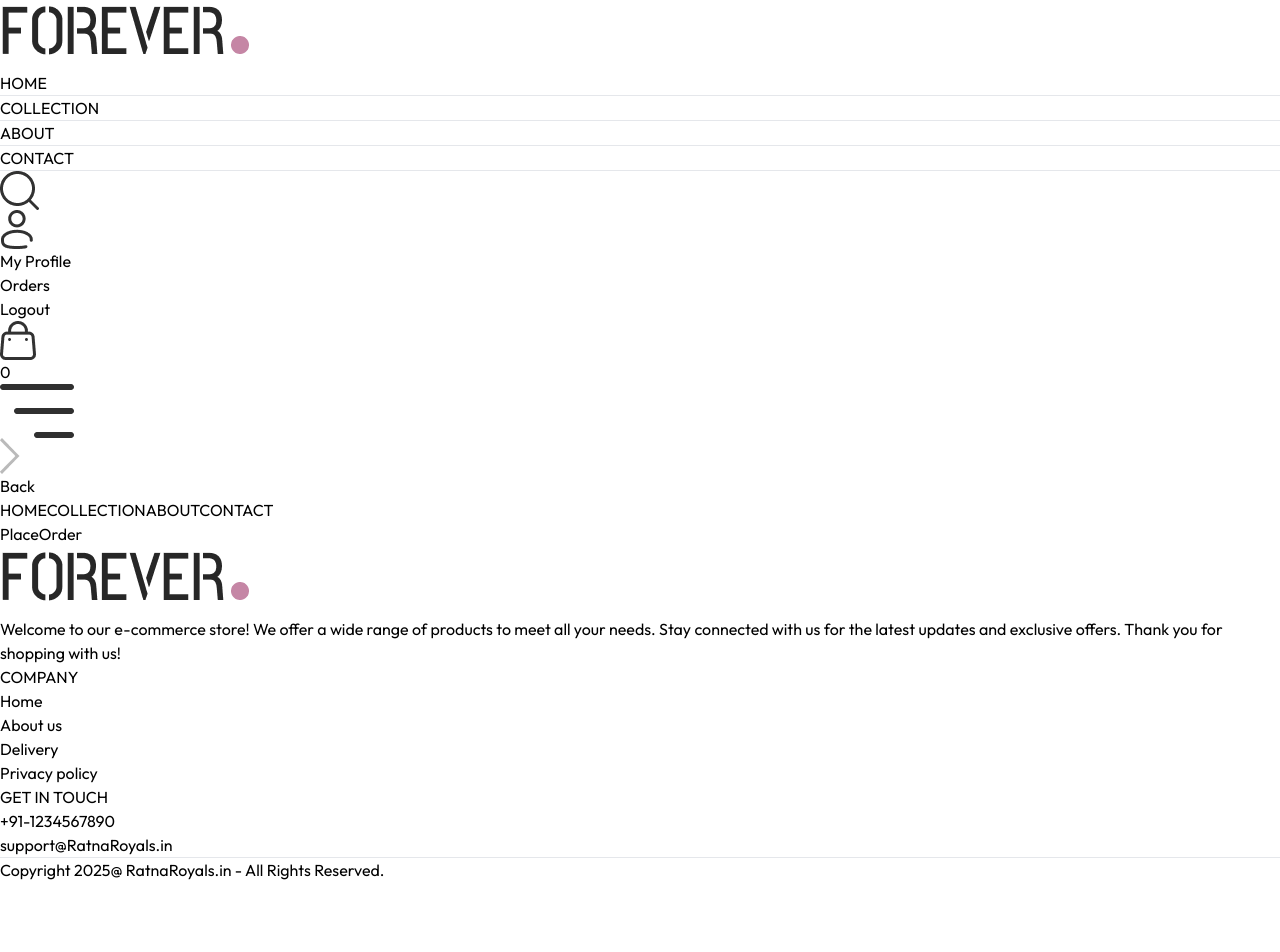
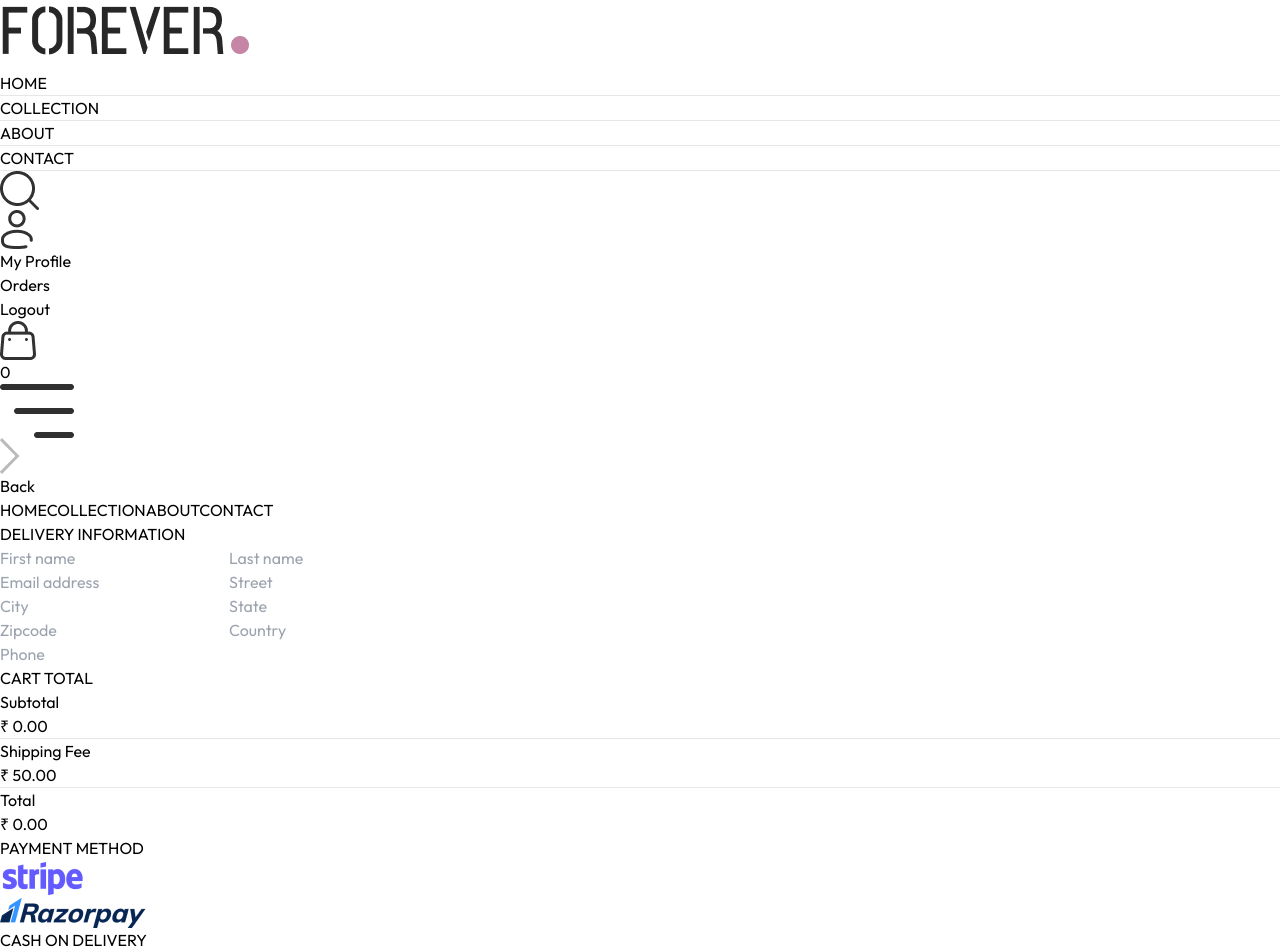
Before and after one commit to iaman-mishra/E-Commerce, a React (Vite) app in the folder frontend/: page /placeorder in a window 1280 px wide. Shown: the top 952 px of the page. Before the commit the page ends 882 px from the top, so only its background shows below. Built offline with nearby package versions, Linux system fonts and the light colour scheme.

Commit message:
Add PlaceOrder component; implement delivery information form and payment method selection

```diff
--- a/frontend/src/pages/PlaceOrder.jsx
+++ b/frontend/src/pages/PlaceOrder.jsx
@@ -1,8 +1,74 @@
-import React from 'react'
+import React, { useContext, useState } from 'react'
+import Title from '../components/Title'
+import CartTotal from '../components/CartTotal'
+import { assets } from '../assets/assets'
+import { shopContext } from '../context/shopContext'
 
 const PlaceOrder = () => {
+
+  const[PayMethod,SetPayMethod]=useState('cod')
+  const{navigate}=useContext(shopContext)
   return (
-    <div>PlaceOrder</div>
+    <div className='flex flex-col sm:flex-row justify-between gap-4 pt-5 sm:pt-14 min-h-[80vh]'>
+
+      {/* adress details */}
+      <div className='flex flex-col gap-4 w-full sm:max-w-[480px]'>
+
+        <div className='text-xl sm:text-2xl my-3'>
+          <Title text1={'DELIVERY'}  text2={'INFORMATION'}/>
+        </div>
+        <div className='flex gap-3'>
+          <input type="text" placeholder='First name' className='border border-gray-300 rounded py-1.5 px-3.5 w-full' />
+          <input type="text" placeholder='Last name' className='border border-gray-300 rounded py-1.5 px-3.5 w-full' />
+        </div>
+        <input type="email" placeholder='Email address' className='border border-gray-300 rounded py-1.5 px-3.5 w-full' />
+        <input type="text" placeholder='Street' className='border border-gray-300 rounded py-1.5 px-3.5 w-full' />
+        <div className='flex gap-3'>
+          <input type="text" placeholder='City' className='border border-gray-300 rounded py-1.5 px-3.5 w-full' />
+          <input type="text" placeholder='State' className='border border-gray-300 rounded py-1.5 px-3.5 w-full' />
+        </div>
+        <div className='flex gap-3'>
+          <input type="number" placeholder='Zipcode' className='border border-gray-300 rounded py-1.5 px-3.5 w-full' />
+          <input type="text" placeholder='Country' className='border border-gray-300 rounded py-1.5 px-3.5 w-full' />
+        </div>
+        <input type="number" placeholder='Phone' className='border border-gray-300 rounded py-1.5 px-3.5 w-full' />
+
+      </div>
+
+
+
+      {/* order summary */}
+      <div className='mt-8'>
+
+        <div className='mt-8 min-w-80'>
+          <CartTotal/>
+        </div>
+
+        <div className='mt-12'>
+          <Title text1={'PAYMENT'}  text2={'METHOD'}/>
+        </div>
+        {/* payment methods */}
+        <div className='flex gap3 flex-col lg:flex-row'>
+          <div onClick={()=>SetPayMethod('stripe')} className='flex items-center gap-3 border p-2 px-3 cursor-pointer'>
+            <p className={`min-w-3.5 h-3.5 border rounded-full ${PayMethod==='stripe' ? 'bg-green-400':'' }`}></p>
+            <img className='h-5 mx-4' src={assets.stripe_logo} alt="" />
+          </div>
+          <div onClick={()=>SetPayMethod('razorpay')} className='flex items-center gap-3 border p-2 px-3 cursor-pointer'>
+            <p className={`min-w-3.5 h-3.5 border rounded-full ${PayMethod==='razorpay' ? 'bg-green-400' : '' }`}></p>
+            <img className='h-5 mx-4' src={assets.razorpay_logo} alt="" />
+          </div>
+          <div onClick={()=>SetPayMethod('cod')} className='flex items-center gap-3 border p-2 px-3 cursor-pointer'>
+            <p className={`min-w-3.5 h-3.5 border rounded-full ${PayMethod==='cod' ? 'bg-green-400' : '' }`}></p>
+            <p className='text-gray-500 text-sm font-medium mx-4'>CASH ON DELIVERY</p>
+          </div>
+        </div>
+
+        <div className='w-full text-end mt-8'>
+          <button onClick={navigate('/orders')} className='bg-black text-white px-16 py-3 text-sm'>PLACE ORDER</button>
+        </div>
+
+      </div>
+    </div>
   )
 }
 
```
